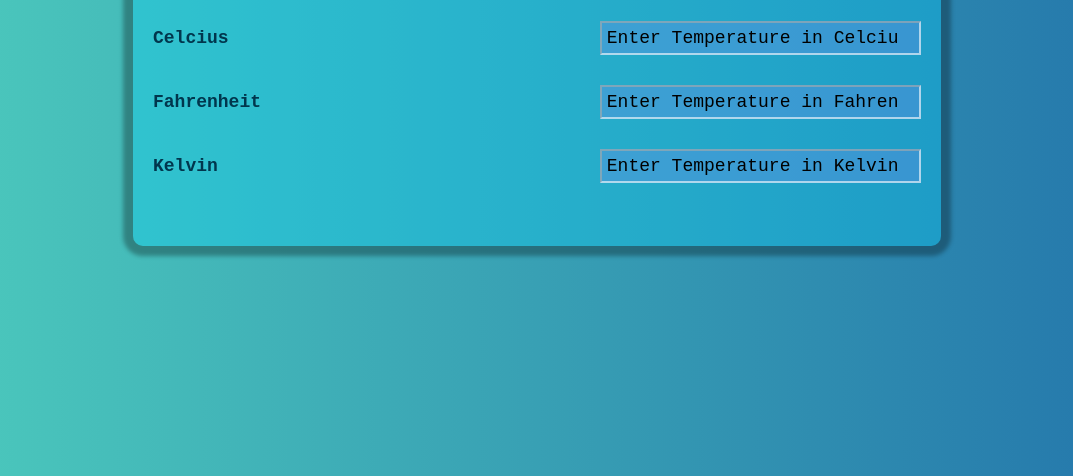
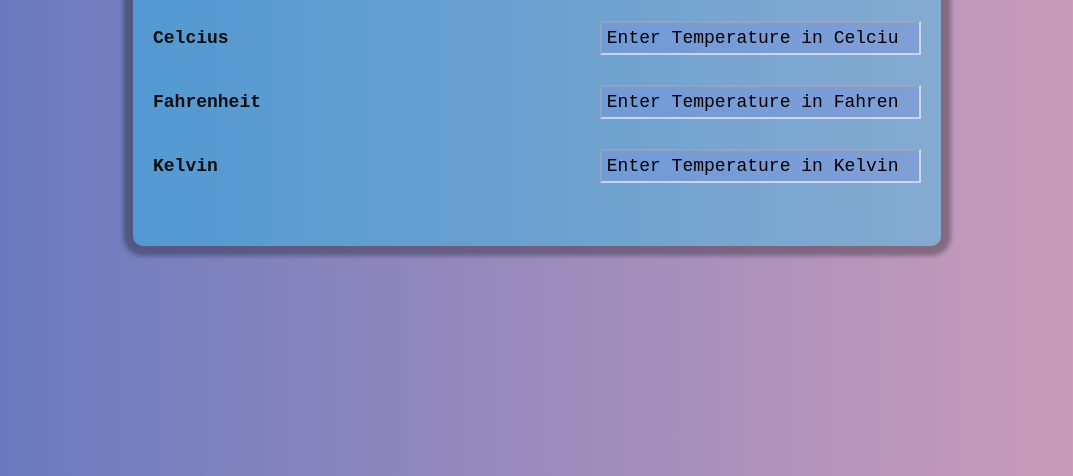
Before and after one commit to vidyasesetti/Temp_Converter, a plain HTML site: page index.html in a window 1280 px wide. Shown: the part 324-800 px from the top of the page, without its empty margins (103-1176 px from the left). Drawn offline with Linux system fonts and the light colour scheme.

Commit message:
lastcommit

```diff
--- a/style.css
+++ b/style.css
@@ -4,9 +4,9 @@ body {
     justify-content: center;
     align-items: center;
     min-height: 100vh;
-    background: linear-gradient(90deg, #4dccbd 0%, #2374ab 100%);
+    background: linear-gradient(90deg, #6177bf 0%, #d39fb9 100%, #f38dbb 100%);
     font-family: monospace, sans-serif;
-    color: #01364d;
+    color: #0d0d0d;
 }
 
 .container {
```
